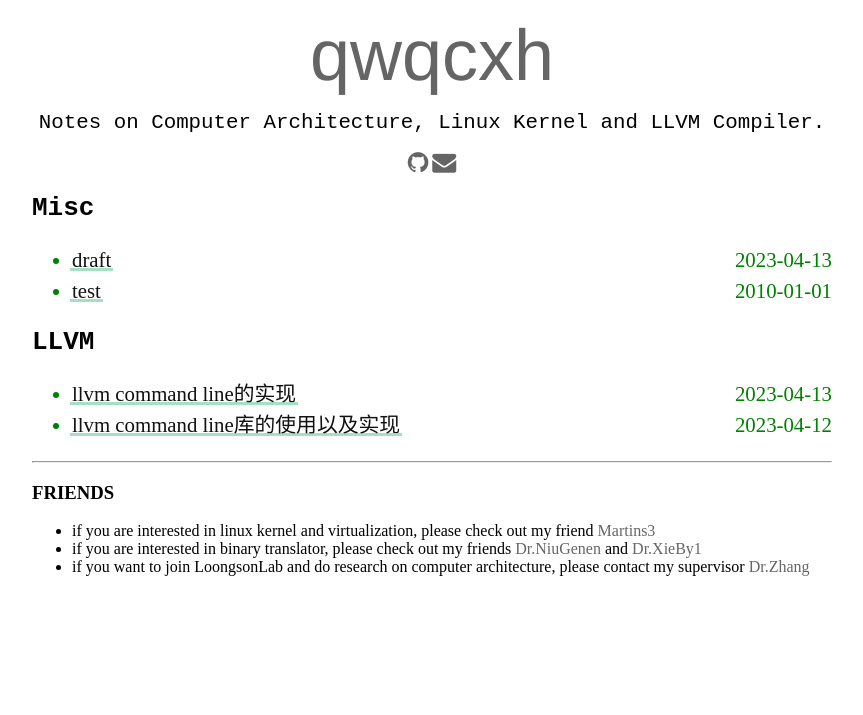
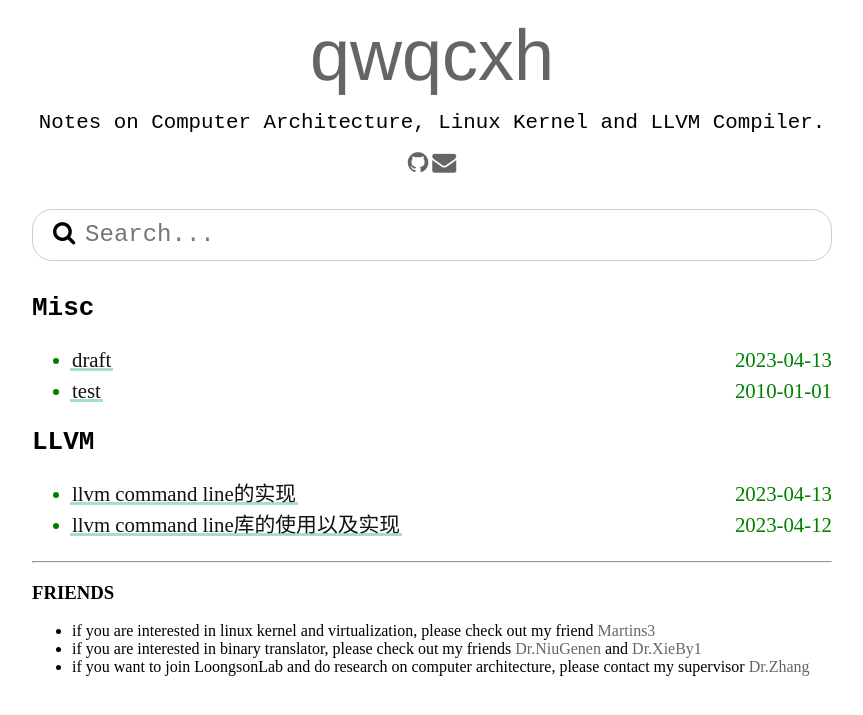
Before and after one commit to qaqcxh/Blogs, a Jekyll site: the page built from index.html, in a window 1280 px wide. Shown: the top 715 px of the page, without its empty margins (208-1071 px from the left). Built offline with Jekyll 4.4.1, drawn with Linux system fonts in a browser that asks for light colours.

Commit message:
add search bar

```diff
--- a/_includes/head.html
+++ b/_includes/head.html
@@ -51,5 +51,10 @@
       </li>
       {% endif %}
     </ul>
+
+    {% include searchbar.html %}
+    <!-- serach-bar script -->
+    <script src="https://ajax.googleapis.com/ajax/libs/jquery/3.6.3/jquery.min.js"></script>
+    <script src="{{ site.baseurl }}/assets/js/searchbar.js" type="text/javascript"></script>
   </div>
 </body>
--- /dev/null
+++ b/_includes/searchbar.html
@@ -0,0 +1,7 @@
+<div class="searchbar-container">
+  <div id="search-bar">
+    <i class="fa fa-search" aria-hidden="true"></i>
+    <input id="search" type="text" placeholder="Search..." />
+    <div id="search-result"></div>
+  </div>
+</div>
--- /dev/null
+++ b/assets/js/posts.json
@@ -0,0 +1,17 @@
+---
+layout: none
+---
+
+[
+  {%- assign posts = site.posts -%}
+  {%- for subpost in posts -%}
+  {
+      "title": "{{ subpost.title | downcase | xml_escape }}",
+      "description": "{{ subpost.description | xml_escape }}",
+      "url": "{{ site.baseurl }}/{{ subpost.url }}",
+      "date": "{{ subpost.last_modified_at | date_to_xmlschema }}",
+      "category": "{{ subpost.categories }}"
+  }
+  {%- unless forloop.last -%},{%- endunless -%}
+  {%- endfor -%}
+]
--- /dev/null
+++ b/assets/js/searchbar.js
@@ -0,0 +1,43 @@
+
+$(function () {
+  var posts = [];
+  $.get('assets/js/posts.json', function (data) {
+    posts = data;
+  });
+  $('#search').on('keyup', function () {
+    var keyword = this.value.toLowerCase();
+    var searchResult = [];
+
+    if (keyword.length > 0) {
+      $('#search-result').show();
+    } else {
+      $('#search-result').hide();
+    }
+    $('.result-item').remove();
+
+    for (var i = 0; i < posts.length; i++) {
+      var post = posts[i];
+      if (
+        post.title.toLowerCase().indexOf(keyword) >= 0 ||
+        post.description.toLowerCase().indexOf(keyword) >= 0
+      ) {
+        searchResult.push(post);
+      }
+    }
+    if (searchResult.length === 0) {
+      $('#search-result').append(
+        '<div class="result-item">There is no search result.</div>'
+      );
+    } else {
+      for (var i = 0; i < searchResult.length; i++) {
+        $('#search-result').append(
+          '<a class="result-item" href="' +
+            searchResult[i].url +
+            '"><div class="title">【' + searchResult[i].category + '】' +
+            searchResult[i].title +
+            '</div></a>'
+        );
+      }
+    }
+  });
+});
--- a/assets/main.css
+++ b/assets/main.css
@@ -50,6 +50,47 @@
   text-decoration: none;
 }
 
+#search-bar .fa {
+  font-size: 24px;
+}
+#search-bar { /* most top level */
+  margin: 32px auto;
+  border: 1px solid #ccc;
+  border-radius: 20px;
+  padding: 0 20px;
+  text-align: left;
+  font-family: Monospace;
+}
+#search { /* input bar */
+  width: calc(95%);
+  border: none;
+  line-height: 2em;
+  outline: none;
+  border-style: none;
+  font-family: Monospace;
+  font-size: 24px;
+}
+#search-result {
+  display: none;
+  position: absolute;
+  margin-top: 1px;
+  width: calc(50%);
+  max-height: 325px;
+  overflow-y: auto;
+  background-color: white;
+  box-shadow: 0px 4px 8px 0 #ccc;
+  z-index: 99999;
+  font-size: 1.6em;
+  font-family: Monospace;
+  /* border: 1px solid #ccc; */
+}
+#search-result a {
+  opacity: .6;
+}
+#search-result a:hover {
+  opacity: 1.0;
+}
+
 .main {
   max-width: 800px;
   width: 80%;
```
